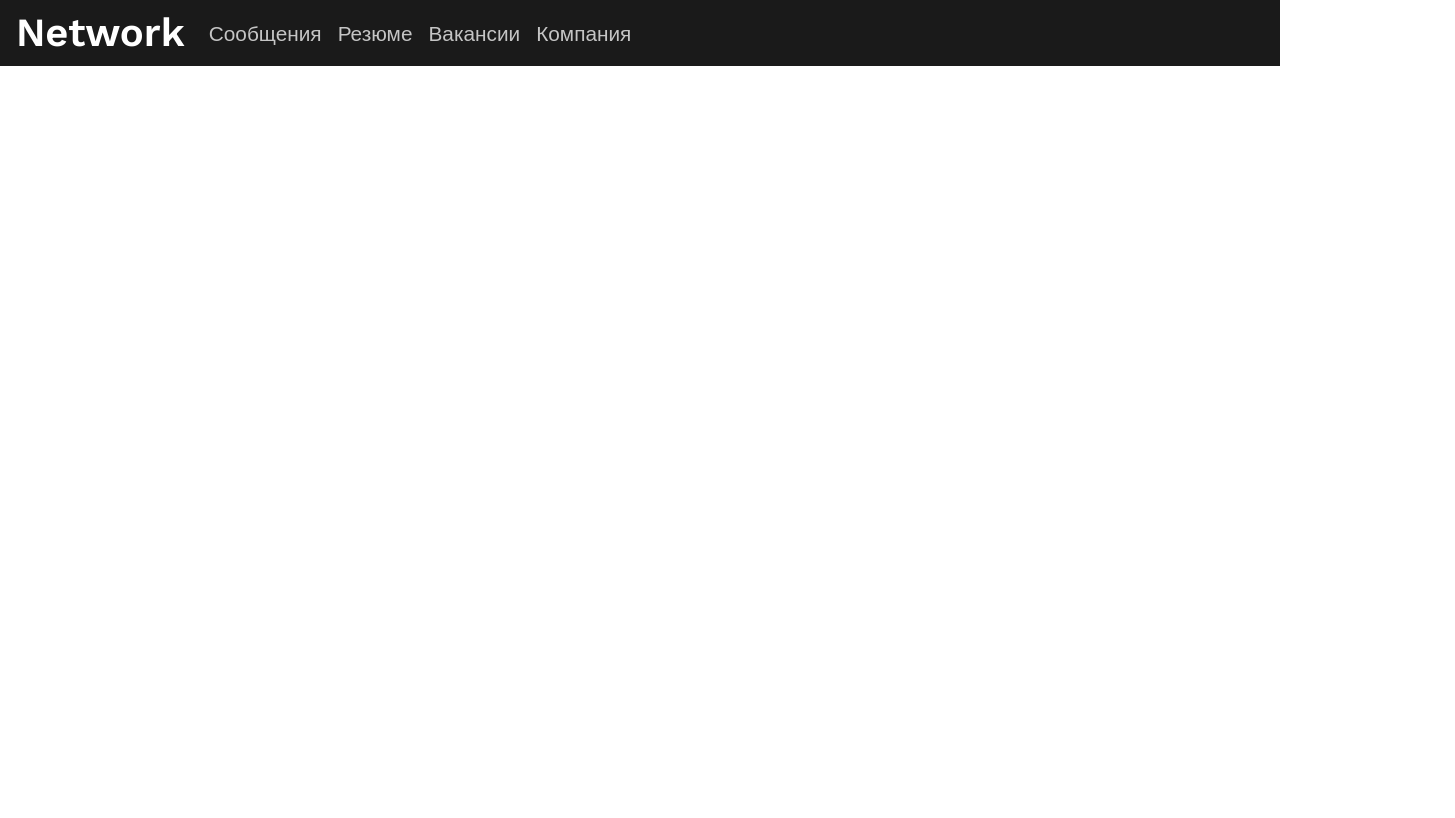
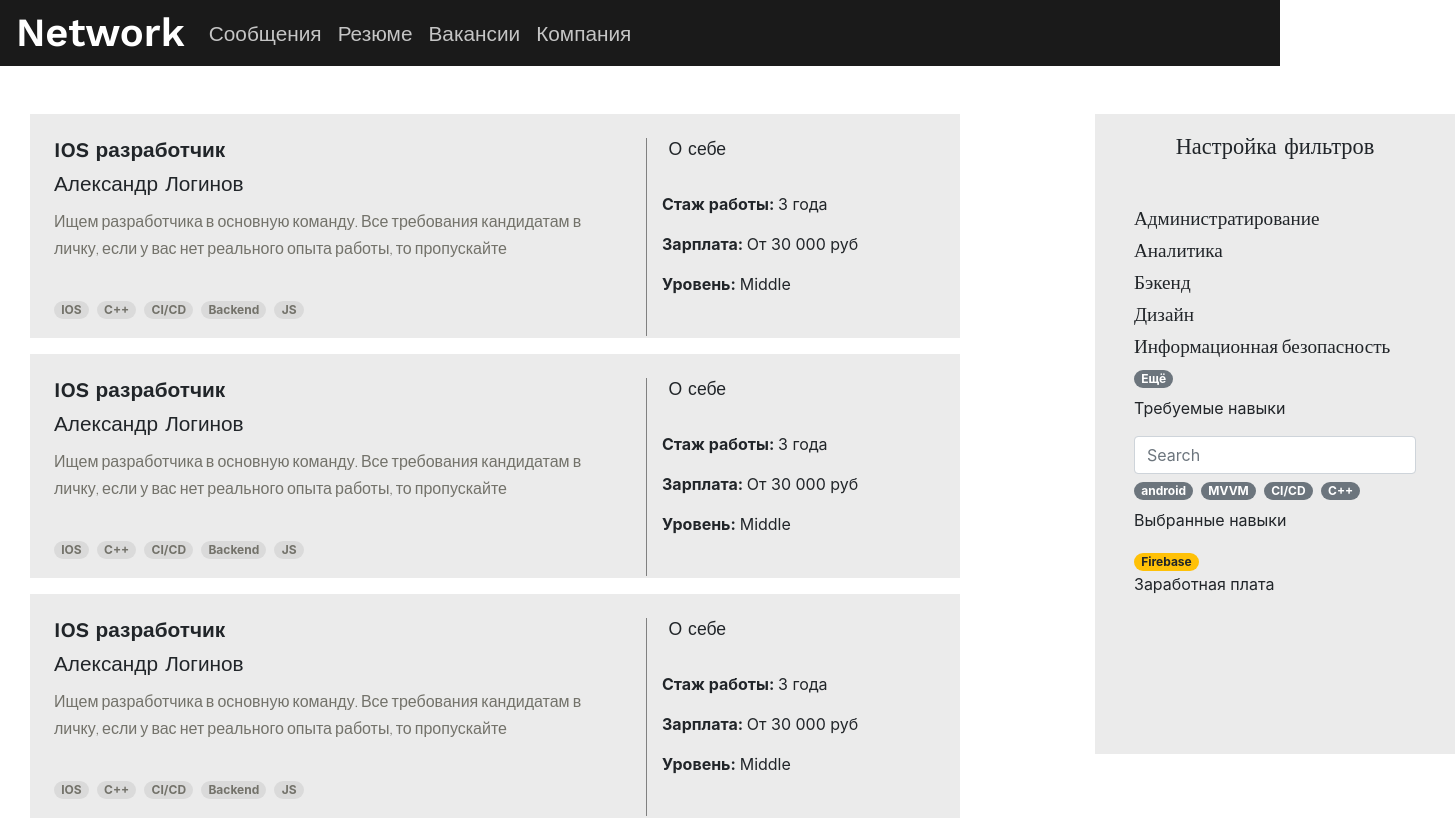
Before and after one commit to Fureless/SocialNetwork-CS, a React (Create React App) app: page /summaries in a window 1280 px wide. Shown: the top 818 px of the page, 1455 px wide, since content can reach past the window. Built offline with nearby package versions, Linux system fonts and the light colour scheme.

Commit message:
Firebase added

```diff
--- /dev/null
+++ b/public/404.html
@@ -0,0 +1,33 @@
+<!DOCTYPE html>
+<html>
+  <head>
+    <meta charset="utf-8">
+    <meta name="viewport" content="width=device-width, initial-scale=1">
+    <title>Page Not Found</title>
+
+    <style media="screen">
+      body { background: #ECEFF1; color: rgba(0,0,0,0.87); font-family: Roboto, Helvetica, Arial, sans-serif; margin: 0; padding: 0; }
+      #message { background: white; max-width: 360px; margin: 100px auto 16px; padding: 32px 24px 16px; border-radius: 3px; }
+      #message h3 { color: #888; font-weight: normal; font-size: 16px; margin: 16px 0 12px; }
+      #message h2 { color: #ffa100; font-weight: bold; font-size: 16px; margin: 0 0 8px; }
+      #message h1 { font-size: 22px; font-weight: 300; color: rgba(0,0,0,0.6); margin: 0 0 16px;}
+      #message p { line-height: 140%; margin: 16px 0 24px; font-size: 14px; }
+      #message a { display: block; text-align: center; background: #039be5; text-transform: uppercase; text-decoration: none; color: white; padding: 16px; border-radius: 4px; }
+      #message, #message a { box-shadow: 0 1px 3px rgba(0,0,0,0.12), 0 1px 2px rgba(0,0,0,0.24); }
+      #load { color: rgba(0,0,0,0.4); text-align: center; font-size: 13px; }
+      @media (max-width: 600px) {
+        body, #message { margin-top: 0; background: white; box-shadow: none; }
+        body { border-top: 16px solid #ffa100; }
+      }
+    </style>
+  </head>
+  <body>
+    <div id="message">
+      <h2>404</h2>
+      <h1>Page Not Found</h1>
+      <p>The specified file was not found on this website. Please check the URL for mistakes and try again.</p>
+      <h3>Why am I seeing this?</h3>
+      <p>This page was generated by the Firebase Command-Line Interface. To modify it, edit the <code>404.html</code> file in your project's configured <code>public</code> directory.</p>
+    </div>
+  </body>
+</html>
--- a/src/App.js
+++ b/src/App.js
@@ -5,7 +5,7 @@ import Navigation from './Components/Navigation'
 import {test} from './pages/test'
 import {messages} from './pages/messages'
 import {vacancies} from './pages/vacancies'
-import {summary} from './pages/summary'
+import {summaries} from './pages/summaries'
 import {company} from './pages/company'
 import {profile} from './pages/profile'
 
@@ -27,7 +27,7 @@ function App() {
             <Route exact path='/' component={test} />
             <Route path='/messages' component={messages} />
             <Route path='/vacancies' component={vacancies}/>
-            <Route path='/summary' component={summary}/>
+            <Route path='/summaries' component={summaries}/>
             <Route path='/company' component={company}/>
             <Route path='/profile' component={profile}/>
           </Switch>
--- a/src/Components/Navigation.js
+++ b/src/Components/Navigation.js
@@ -41,7 +41,7 @@ function Navigation() {
           <Nav className='mr-auto'>
             {/*TODO Fix <a> -> <a>*/}
             <Nav.Link><Link to='/messages' style={styles.navLink}>Сообщения</Link></Nav.Link>
-            <Nav.Link><Link to='/summary' style={styles.navLink}>Резюме</Link></Nav.Link>
+            <Nav.Link><Link to='/summaries' style={styles.navLink}>Резюме</Link></Nav.Link>
             <Nav.Link><Link to='/vacancies' style={styles.navLink}>
               <div className="dropdown">
                 <span className="dropNav">Вакансии</span>
--- /dev/null
+++ b/src/Components/Summary.js
@@ -0,0 +1,52 @@
+import React from 'react'
+import {Col, Container, Row, Badge} from 'react-bootstrap'
+import summaryStyles from '../assets/styles/vacancies-summaries.css'
+
+function Summary(props) {
+  const tags = [
+    { id: 1, tag: 'IOS' },
+    { id: 2, tag: 'C++' },
+    { id: 3, tag: 'CI/CD' },
+    { id: 4, tag: 'Backend' },
+    { id: 5, tag: 'JS' }
+  ];
+
+  // const conditions = [
+  //   { id: 1, condition: 'Опыт работы более 3-х лет' },
+  //   { id: 2, condition: 'Работа в офисе' },
+  //   { id: 3, condition: 'Типа того' },
+  //   { id: 4, condition: 'Квадратики по бокам что-ли' }
+  // ];
+
+  const renderTags = tags.map(item => (
+    <li key={item.id} className='mr-2 d-inline'><Badge pill className='tags'>{item.tag}</Badge></li>
+  ))
+
+  // const renderConditions = conditions.map(item => (
+  //   <li key={item.id} className='conditions'>{item.condition}</li>
+  // ))
+
+  return (
+    <Container className='summary-wrapper'>
+      <Row className='justify-content-between'>
+        <Col md='8' className='line'>
+          <p className='title'>{props.title}</p>
+          {/*TODO*/}
+          <p className='salary'>{props.name}</p>
+          <p className='description-summary'>{props.description}</p>
+          <ul className='tags-list'>{renderTags}</ul>
+        </Col>
+
+        <Col md='4'>
+          <p className='conditions-title'>О себе</p>
+          {/*<ul className='conditions-list'>{renderConditions}</ul>*/}
+          <p><strong>Стаж работы: </strong>3 года</p>
+          <p><strong>Зарплата: </strong>От 30 000 руб</p>
+          <p><strong>Уровень: </strong>Middle</p>
+        </Col>
+      </Row>
+    </Container>
+  )
+}
+
+export default Summary
--- /dev/null
+++ b/src/assets/styles/vacancies-summaries.css
@@ -0,0 +1,109 @@
+.row-container {
+  justify-content: space-between;
+  flex-wrap: nowrap;
+  margin: 0 auto;
+  width: 90rem;
+}
+
+.filter-wrapper {
+  background-color: #EBEBEB;
+  padding: 1.5rem;
+  height: 40rem;
+}
+
+.vacancy-wrapper {
+  background-color: #EBEBEB;
+  padding: 1.5rem;
+  height: 18rem;
+  margin-bottom: 1rem;
+}
+
+.summary-wrapper {
+  background-color: #EBEBEB;
+  padding: 1.5rem;
+  height: 14rem;
+  margin-bottom: 1rem;
+}
+
+.line {
+  border-right: 1px solid gray;
+}
+
+.title {
+  margin: 0;
+  font-family: 'Work Sans', sans-serif;
+  font-weight: 600;
+  font-size: 1.3rem;
+  line-height: 1.6rem;
+  padding-bottom: .5rem;
+}
+
+.salary {
+  margin: 0;
+  font-family: 'Work Sans', sans-serif;
+  font-size: 1.3rem;
+  line-height: 1.6rem;
+}
+
+/*дублирование*/
+.description-vacancy {
+  font-family: 'Lato', sans-serif;
+  font-weight: 300;
+  font-size: 1rem;
+  line-height: 1.7rem;
+  width: 95%;
+  overflow: scroll;
+  height: 7rem;
+  margin-top: .6rem;
+  margin-bottom: .6rem;
+  color: #73726A;
+}
+
+/*дублирование*/
+.description-summary {
+  font-family: 'Lato', sans-serif;
+  font-weight: 300;
+  font-size: 1rem;
+  line-height: 1.7rem;
+  width: 95%;
+  overflow: scroll;
+  height: 5rem;
+  margin-top: .6rem;
+  margin-bottom: .6rem;
+  color: #73726A;
+}
+
+.tags-list {
+  padding-inline-start: 0;
+}
+
+.tags {
+  background-color: #DADADA;
+  color: #73726A
+}
+
+.company {
+
+}
+
+.conditions-title {
+  padding-left: .4rem;
+  font-family: 'Work Sans', sans-serif;
+  font-size: 1.1rem;
+  line-height: 1.4rem;
+  margin-bottom: 2rem;
+}
+
+.conditions-list {
+  list-style-type: none;
+  padding-inline-start: 0;
+}
+
+.conditions {
+  padding-left: 1rem;
+  margin-bottom: .6rem;
+  font-family: 'Work Sans', sans-serif;
+  font-weight: 300;
+  font-size: .9rem;
+  line-height: 1.2rem;
+}
--- a/src/pages/Vacancies.js
+++ b/src/pages/Vacancies.js
@@ -2,47 +2,52 @@ import React from 'react'
 import {Container, Row, Col} from 'react-bootstrap'
 import AsideFilters from '../Components/AsideFilters'
 import Vacancy from '../Components/Vacancy'
-
-const styles = {
-  badgeColor: {
-    backgroundColor: '#DADADA'
-  },
-  filterWrapper: {
-    backgroundColor: '#EBEBEB',
-    padding: '1.5rem',
-    height: '40rem'
-  },
-  row: {
-    justifyContent: 'space-between',
-    flexWrap: 'nowrap',
-    margin: '0 auto',
-    width: '90rem'
-  }
-}
+import vacanciesStyles from '../assets/styles/vacancies-summaries.css'
 
 export function vacancies() {
   return (
   <>
     <Container fluid className='mr-auto'>
-      <Row style={styles.row}>
+      <Row className='row-container'>
         <Col md='8'>
           <Vacancy title='IOS разработчик'
                    salary='10 000 - 20 000 руб'
-                   description='Ищем разработчика в основную  команду. Все требования кандидатам в личку, если у вас нет реального опыта работы, то пропускайте'
+                   description='Ищем разработчика в основную команду. Все требования кандидатам в личку, если у вас нет реального опыта работы, то пропускайте'
                    tags='IOS'
                    company='Apple'
                    conditions='Опыт работы от 3-х лет'
           />
-          <Vacancy title='IOS разработчик'
-                   salary='10 000 - 20 000 руб'
-                   description='Ищем разработчика в основную  команду. Все требования кандидатам в личку, если у вас нет реального опыта работы, то пропускайте'
+          <Vacancy title='Frontend разработчик'
+                   salary='75 000 руб'
+                   description='Ищем разработчика в основную команду. Все требования кандидатам в личку, если у вас нет реального опыта работы, то пропускайте'
                    tags='IOS'
-                   company='Apple'
+                   company='NVIDIA'
+                   conditions='Опыт работы от 3-х лет'
+          />
+          <Vacancy title='Менеджер и ревьюер кода))0)'
+                   salary='190 000 - 210 000 руб'
+                   description='Ищем разработчика в основную команду. Все требования кандидатам в личку, если у вас нет реального опыта работы, то пропускайте'
+                   tags='IOS'
+                   company='Yamaha'
+                   conditions='Опыт работы от 3-х лет'
+          />
+          <Vacancy title='Backend разработчик на GO'
+                   salary='75 000 - 100 000 руб'
+                   description='Ищем разработчика в основную команду. Все требования кандидатам в личку, если у вас нет реального опыта работы, то пропускайте'
+                   tags='IOS'
+                   company='Microsoft'
+                   conditions='Опыт работы от 3-х лет'
+          />
+          <Vacancy title='Ваня иди делай андроид'
+                   salary='150 000 руб'
+                   description='Ищем разработчика в основную команду. Все требования кандидатам в личку, если у вас нет реального опыта работы, то пропускайте'
+                   tags='IOS'
+                   company='Санкт-Петербургский политехнический универститет'
                    conditions='Опыт работы от 3-х лет'
           />
         </Col>
 
-        <Col md='3' style={styles.filterWrapper}>
+        <Col md='3' className='filter-wrapper'>
           <AsideFilters />
         </Col>
       </Row>
--- /dev/null
+++ b/src/pages/summaries.js
@@ -0,0 +1,47 @@
+import React from 'react'
+import {Container, Row, Col} from 'react-bootstrap'
+import AsideFilters from '../Components/AsideFilters'
+import Summary from '../Components/Summary'
+import summariesStyles from '../assets/styles/vacancies-summaries.css'
+
+export function summaries() {
+  return (
+    <>
+      <Container fluid className='mr-auto'>
+        <Row className='row-container'>
+          <Col md='8'>
+            <Summary title='IOS разработчик'
+                     name='Александр Логинов'
+                     description='Ищем разработчика в основную команду. Все требования кандидатам в личку, если у вас нет реального опыта работы, то пропускайте'
+                     tags='IOS'
+            />
+            <Summary title='IOS разработчик'
+                     name='Александр Логинов'
+                     description='Ищем разработчика в основную команду. Все требования кандидатам в личку, если у вас нет реального опыта работы, то пропускайте'
+                     tags='IOS'
+            />
+            <Summary title='IOS разработчик'
+                     name='Александр Логинов'
+                     description='Ищем разработчика в основную команду. Все требования кандидатам в личку, если у вас нет реального опыта работы, то пропускайте'
+                     tags='IOS'
+            />
+            <Summary title='IOS разработчик'
+                     name='Александр Логинов'
+                     description='Ищем разработчика в основную команду. Все требования кандидатам в личку, если у вас нет реального опыта работы, то пропускайте'
+                     tags='IOS'
+            />
+            <Summary title='IOS разработчик'
+                     name='Александр Логинов'
+                     description='Ищем разработчика в основную команду. Все требования кандидатам в личку, если у вас нет реального опыта работы, то пропускайте'
+                     tags='IOS'
+            />
+          </Col>
+
+          <Col md='3' className='filter-wrapper'>
+            <AsideFilters />
+          </Col>
+        </Row>
+      </Container>
+    </>
+  )
+}
```
Also changed, not shown: src/Components/Vacancy.js (+4 -4 lines), firebase.json (added), src/assets/styles/aside-filters.css (added), 2 other files (tests, documents, lock files or other folders).
